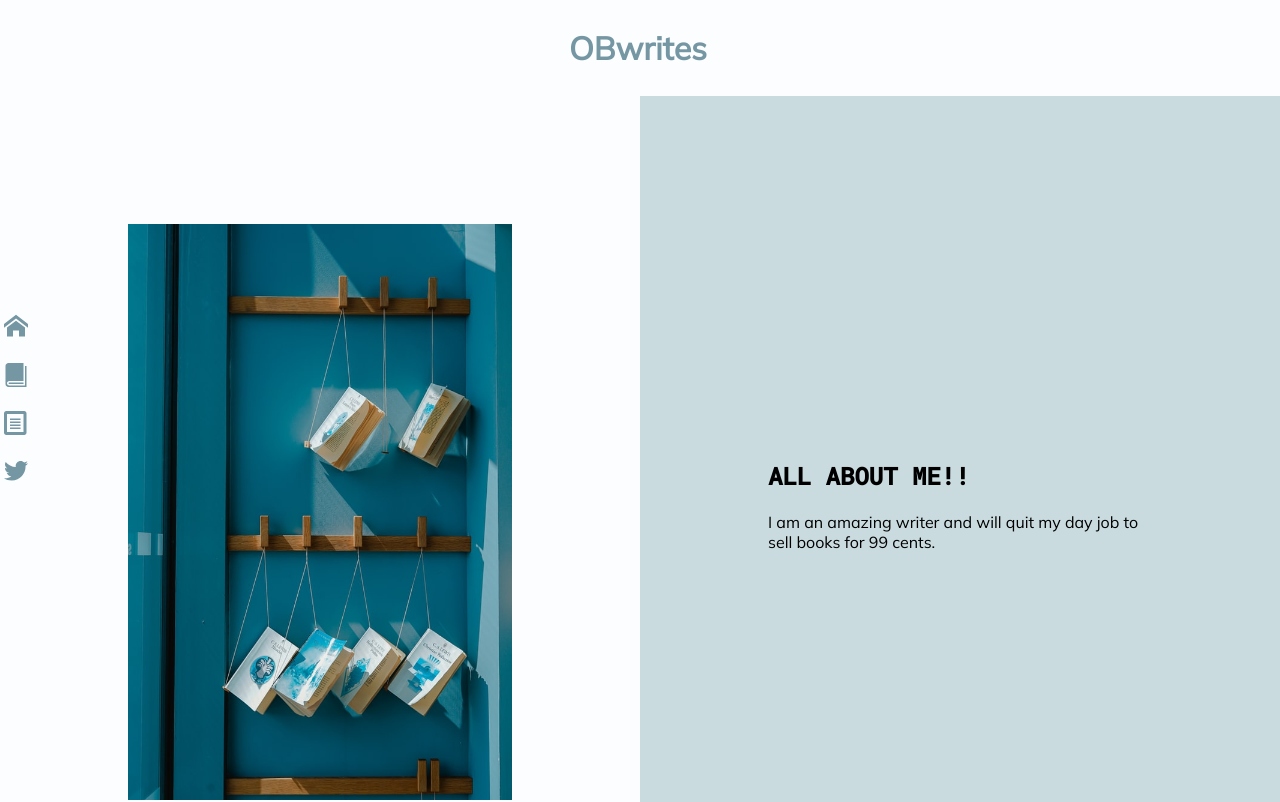
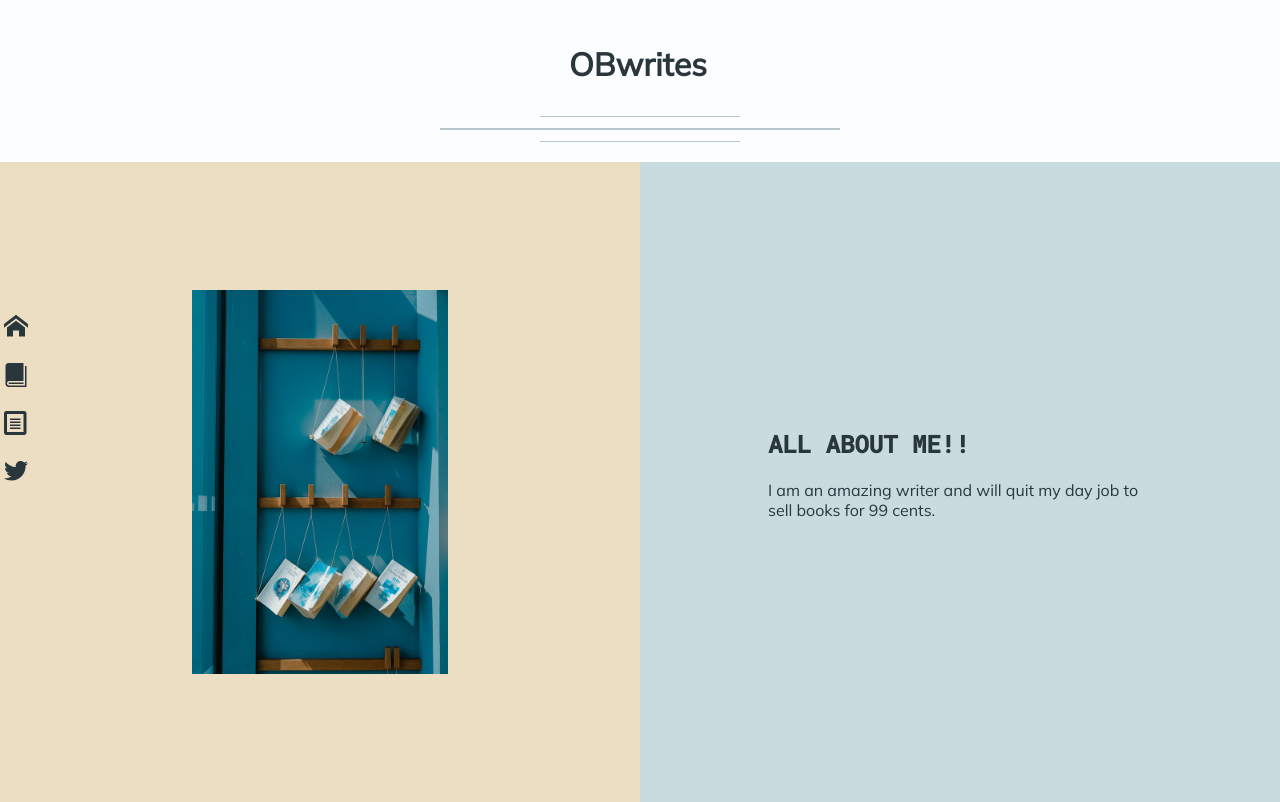
Before and after one commit to mobrien650/write, a React (Create React App) app: page / in a window 1280 px wide. Shown: the top 802 px of the page. Built offline with nearby package versions, Linux system fonts and the light colour scheme.

Commit message:
Created Break component, changed Home Page to fix better on large screens, CSS changes

```diff
--- /dev/null
+++ b/src/components/Break.js
@@ -0,0 +1,9 @@
+import React from 'react';
+
+export default (props) => {
+    return (
+        <React.Fragment>
+            <div className="break-line"></div>
+        </React.Fragment>
+    )
+}
--- a/src/components/Header.js
+++ b/src/components/Header.js
@@ -1,7 +1,7 @@
 import React from 'react'
-import { Link } from 'react-router-dom'
 
 import AnimatedHeader from 'components/AnimatedHeader'
+import Break from 'components/Break'
 
 export default (props) => {
     return (
@@ -11,6 +11,7 @@ export default (props) => {
                     <AnimatedHeader title="OBwrites" letterDelay={150} split={2} splitDelay={400} blinkCount={15} />
                 </div>
             </nav>
+            <Break />
         </header>
     )
 }
--- a/src/index.css
+++ b/src/index.css
@@ -1,9 +1,12 @@
 
 :root {
-  --primary: #7596a3;
+  --primary: #B6C7CE;
+  --primary-medium: #628493;
   --secondary: #FF7033;
   --white: #FBFDFE;
-  --black: #000000;
+  --off-white: #ECDEC2;
+  --semi-transparent: rgba(251, 253, 254, 0.0);
+  --black: #29373D;
   --grey: #C9DBDF;
 }
 
@@ -22,6 +25,11 @@ body * {
 h1, h2, h3, h4, h5, h6, .monospace {
   font-family: 'Roboto Mono', monospace;
   margin-top: 0;
+  color: var(--black);
+}
+
+p, span {
+  color: var(--black);
 }
 
 a {
@@ -42,18 +50,41 @@ code {
   min-height: 100vh;
 }
 
-header {
-  display: flex;
-  align-items: center;
-  justify-content: space-between;
-  height: 96px;
+.break-line {
+  background: var(--primary);
+  height: 2px;
+  margin: 1rem auto 2rem;
+  position: relative;
+  width: 100%;
+  max-width: 400px;
+}
+
+article .break-line {
+  margin: 2rem auto;
+}
+
+.break-line:before, .break-line:after {
+  background: var(--primary);
+  content: '';
+  display: block;
+  height: 1px;
+  position: absolute;
+  top: -.75rem;
+  left: 50%;
+  transform: translateX(-50%);
+  width: 50%;
+}
+
+.break-line:after {
+  top: auto;
+  bottom: -.75rem;
 }
 
 header .main-nav {
   display: flex;
   align-items: center;
   justify-content: center;
-  flex-basis: 100%;
+  height: 96px;
   margin: 1rem;
 }
 
@@ -61,7 +92,7 @@ header .main-nav {
 
 
 .logo {
-  color: var(--primary);
+  color: var(--black);
   display: inline-block;
   margin-left: -4px;
   text-align: center;
@@ -94,15 +125,8 @@ header .main-nav {
 
 
 
-
-.social-nav {
-  position: fixed;
-  bottom: 4px;
-  right: 8px;
-}
-
 .side-nav {
-  background: var(--white);
+  background: var(--semi-transparent);
   position: fixed;
   top: 50%;
   left: 0;
@@ -126,10 +150,12 @@ header .main-nav {
 }
 
 .side-nav a, .side-nav button {
-  fill: var(--primary)
+  color: var(--black);
+  fill: var(--black);
 }
 
 .side-nav a:hover, .side-nav button:hover {
+  color: var(--secondary);
   fill: var(--secondary);
 }
 
@@ -221,18 +247,34 @@ main footer {
 .hero div {
   box-sizing: border-box;
   display: inline-block;
+  max-height: 100vw;
   padding: 10vw;
   width: 100vw;
   min-width: 100vw;
 }
 
+.hero img {
+  max-height: 70vw;
+  width: auto;
+}
+
 .hero-left {
-  background: var(--white);
+  background: var(--off-white);
+  text-align: center;
 }
 
 @media (min-width: 768px) {
+  .hero {
+    flex-wrap: nowrap;
+  }
   .hero div {
+    max-height: 50vw;
     width: 50vw;
     min-width: 50vw;
   }
+  .hero img {
+    max-height: 30vw;
+    width: auto;
+    max-width: 30vw;
+  }
 }
--- a/src/pages/ui/HomePage.js
+++ b/src/pages/ui/HomePage.js
@@ -2,6 +2,8 @@ import React from 'react';
 
 import BasePage from 'pages/ui/BasePage';
 import HomeViewModel from 'pages/logic/HomeViewModel'
+
+import Break from '../../components/Break';
 
 import HeroImage from '../../assets/images/toa-heftiba-DakDfhDHMSA-unsplash.jpg';
 
@@ -15,7 +17,7 @@ export default class HomePage extends BasePage {
             <React.Fragment>
                 <div className="hero">
                     <div className="hero-left">
-                        <img src={HeroImage} />
+                        <img alt="" src={HeroImage} />
                     </div>
                     <div className="hero-right">
                         <h2>ALL ABOUT ME!!</h2>
@@ -24,6 +26,7 @@ export default class HomePage extends BasePage {
                 </div>
                 <section>
                     <p>Lorem ipsum dolor sit amet, consectetur adipiscing elit. Aenean ut neque at nulla commodo consequat ac eu erat. Pellentesque sed sagittis enim, ac egestas felis. Suspendisse accumsan justo magna, nec placerat tortor porta sed. Cras pellentesque, quam ultrices imperdiet facilisis, metus quam tincidunt sapien, eget commodo urna dolor vel urna. Sed turpis ex, egestas et justo at, volutpat consectetur dolor. Nulla non dapibus est, eget luctus dolor. Donec nec dolor varius, lacinia ante ut, cursus turpis. Etiam sit amet vulputate sapien. Duis ultrices pulvinar eros non ultricies. Praesent vestibulum ultricies sem, vel congue nisl lobortis at. Maecenas convallis ligula sodales, pharetra mi ac, ultricies mi. Donec quam tellus, luctus a cursus in, mollis non augue. Pellentesque habitant morbi tristique senectus et netus et malesuada fames ac turpis egestas. Duis faucibus id tellus sit amet efficitur. Interdum et malesuada fames ac ante ipsum primis in faucibus. Nulla quis nunc et lorem fringilla molestie.</p>
+                    <Break />
                     <p>Mauris non varius erat, et eleifend sapien. Vivamus id ante vel orci sodales euismod vel sed lectus. Cras ultrices molestie placerat. Integer velit quam, fermentum sit amet neque in, placerat cursus est. Pellentesque non porttitor justo. Vivamus arcu velit, tincidunt et aliquet at, vulputate sed tortor. Morbi a magna non tellus iaculis vestibulum. Lorem ipsum dolor sit amet, consectetur adipiscing elit. Donec gravida libero venenatis magna tincidunt ultricies. Donec placerat in metus eget blandit. Morbi bibendum facilisis diam, non consectetur urna convallis molestie.</p>
                 </section>
                 <section>
```
